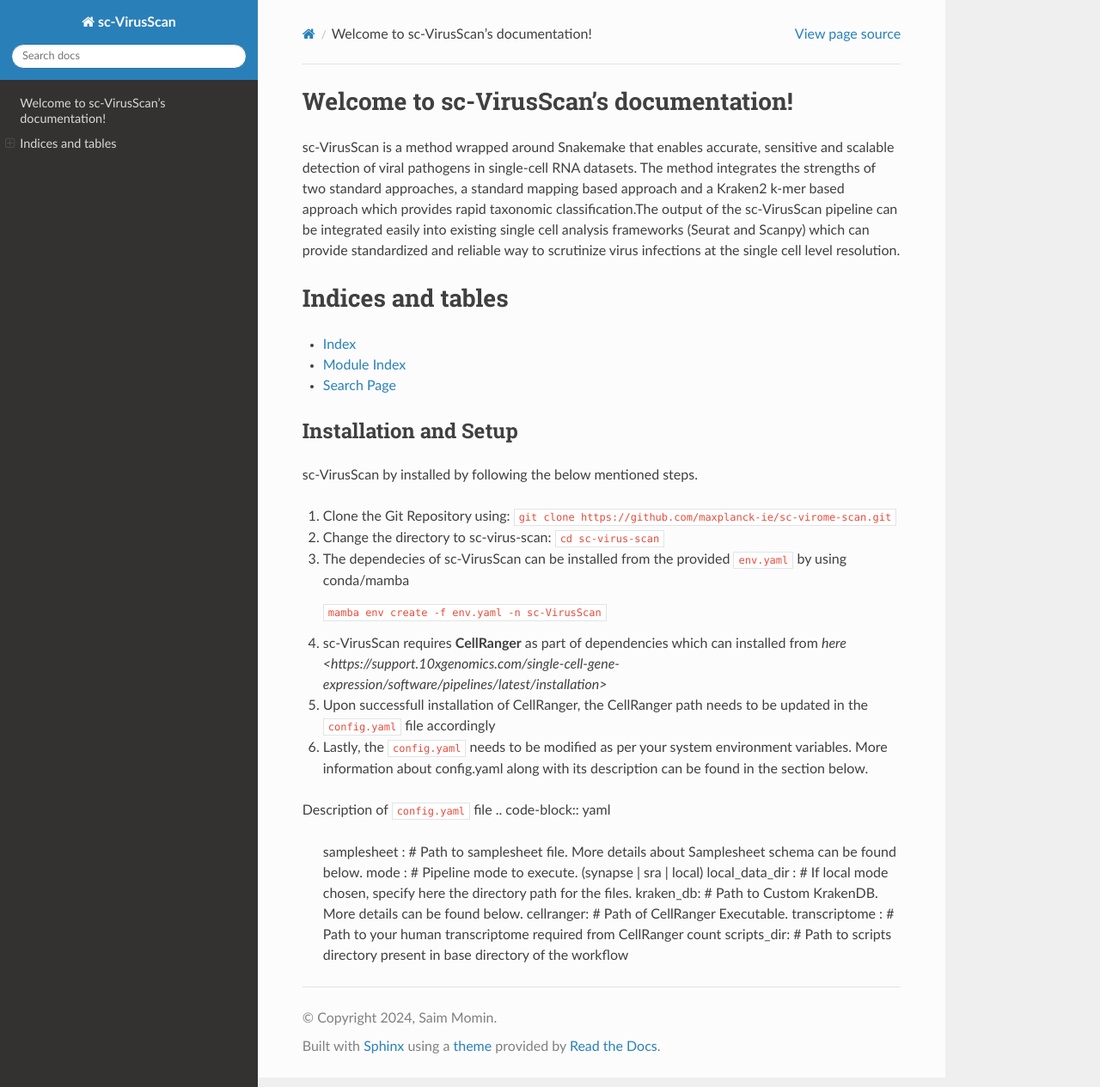
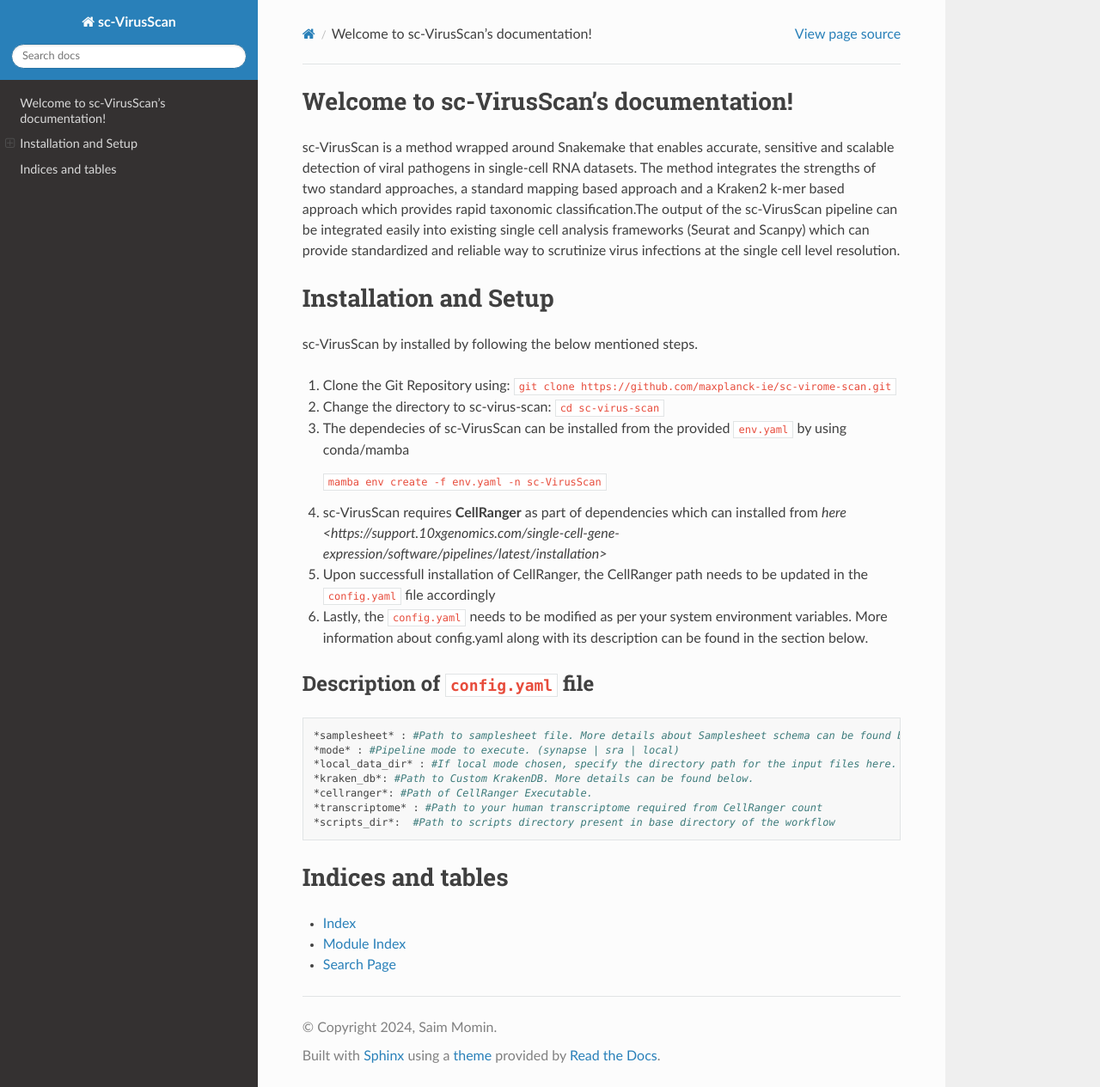
Before and after one commit to maxplanck-ie/sc-VirusScan, a Sphinx documentation site: the page built from docs/index.rst, in a window 1280 px wide and 1265 px high. Shown: the whole window at 86% size. Built offline with Sphinx 7.4.7 and the Read the Docs theme 2.0.0, drawn with Linux system fonts in a browser that asks for light colours; some of the changed lines change nothing that is shown.

Commit message:
Update index.rst

```diff
--- a/docs/index.rst
+++ b/docs/index.rst
@@ -13,16 +13,7 @@
 sc-VirusScan is a method wrapped around Snakemake that enables accurate, sensitive and scalable detection of viral pathogens in single-cell RNA datasets. The method integrates the strengths of two standard approaches, a standard mapping based approach and a Kraken2 k-mer based approach which provides rapid taxonomic classification.The output of the sc-VirusScan pipeline can be integrated easily into existing single cell analysis frameworks (Seurat and Scanpy) which can provide standardized and reliable way to scrutinize virus infections at the single cell level resolution.
 
 
-Indices and tables
-==================
 
-* :ref:`genindex`
-* :ref:`modindex`
-* :ref:`search`
-
-
-
-==================
 Installation and Setup
 ==================
 
@@ -38,12 +29,22 @@
 6. Lastly, the ``config.yaml`` needs to be modified as per your system environment variables. More information about config.yaml along with its description can be found in the section below.
 
 Description of ``config.yaml`` file
-.. code-block:: yaml
+^^^^^^^^^^^^^^^^^^^^^^^^^^^^^^^^^^^^^^
 
-   samplesheet : # Path to samplesheet file. More details about Samplesheet schema can be found below.
-   mode : # Pipeline mode to execute. (synapse | sra | local)
-   local_data_dir : # If local mode chosen, specify here the directory path for the files.
-   kraken_db: # Path to Custom KrakenDB. More details can be found below.
-   cellranger: # Path of CellRanger Executable.
-   transcriptome : # Path to your human transcriptome required from CellRanger count
-   scripts_dir: # Path to scripts directory present in base directory of the workflow
+.. code-block:: bash
+
+   *samplesheet* : #Path to samplesheet file. More details about Samplesheet schema can be found below.
+   *mode* : #Pipeline mode to execute. (synapse | sra | local)
+   *local_data_dir* : #If local mode chosen, specify the directory path for the input files here.
+   *kraken_db*: #Path to Custom KrakenDB. More details can be found below.
+   *cellranger*: #Path of CellRanger Executable.
+   *transcriptome* : #Path to your human transcriptome required from CellRanger count
+   *scripts_dir*:  #Path to scripts directory present in base directory of the workflow
+
+
+Indices and tables
+==================
+
+* :ref:`genindex`
+* :ref:`modindex`
+* :ref:`search`
```
